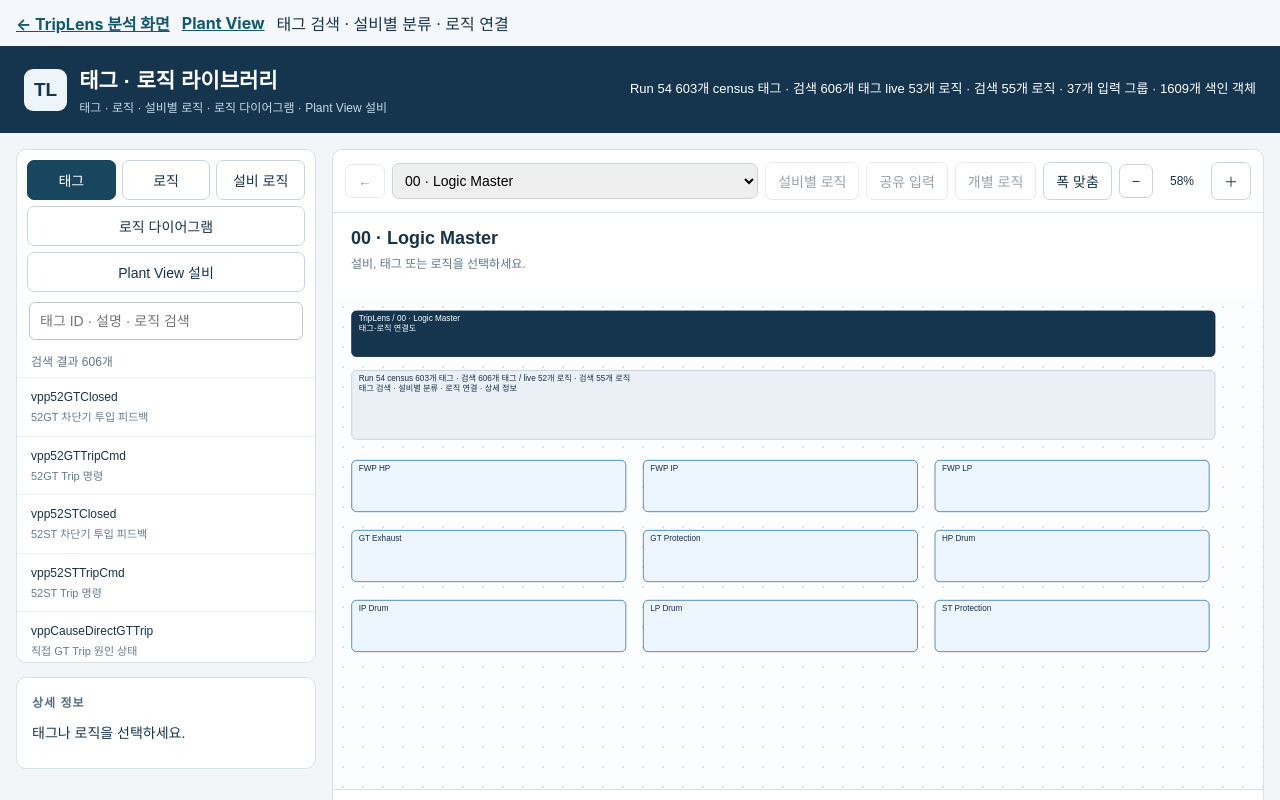
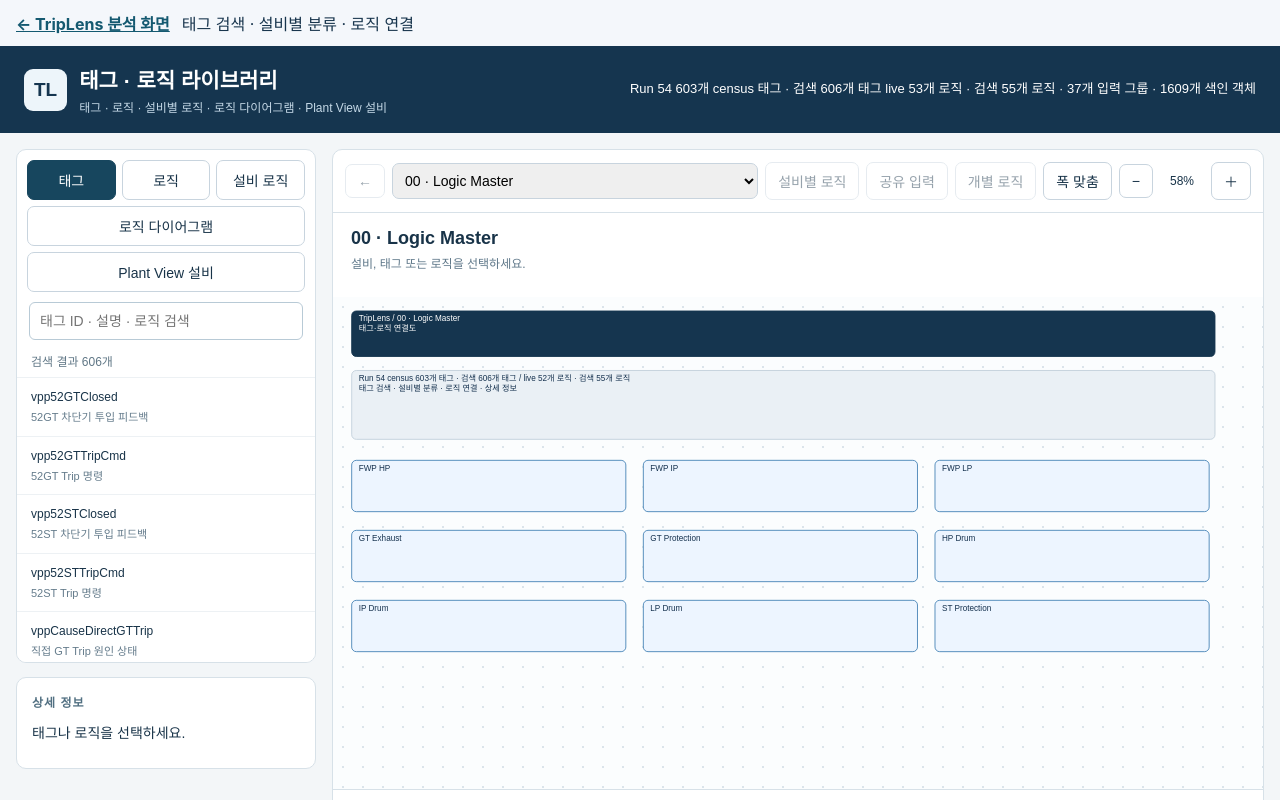
Before and after one commit to khaku25/triplens-thermosyspro-cloud-runner, a Next.js app in the folder apps/web/: page /logic in a window 1280 px wide. Built offline with nearby package versions, Linux system fonts and the light colour scheme.

Commit message:
Simplify logic search navigation
Remove the generic Plant View link from logic search and update its navigation regression test.

```diff
--- a/apps/web/app/logic/page.js
+++ b/apps/web/app/logic/page.js
@@ -5,7 +5,6 @@ export default function LogicPage() {
   return <main style={{ height: '100dvh', display: 'flex', flexDirection: 'column', background: '#f4f7fb' }}>
     <header style={{ minHeight: 46, padding: '10px 16px', display: 'flex', flexWrap: 'wrap', gap: 12, alignItems: 'center', color: '#18354d' }}>
       <a href="/" style={{ color: '#145970', fontWeight: 700 }}>← TripLens 분석 화면</a>
-      <a href="/drawing" style={{ color: '#145970', fontWeight: 700 }}>Plant View</a>
       <span>태그 검색 · 설비별 분류 · 로직 연결</span>
     </header>
     <LogicViewerFrame src="/logic-assets/viewer.html" title="TripLens 태그·로직 상세보기" style={{ flex: 1, width: '100%', border: 0, minHeight: 0 }} />
```
Also changed, not shown: 1 other file (tests, documents, lock files or other folders).
